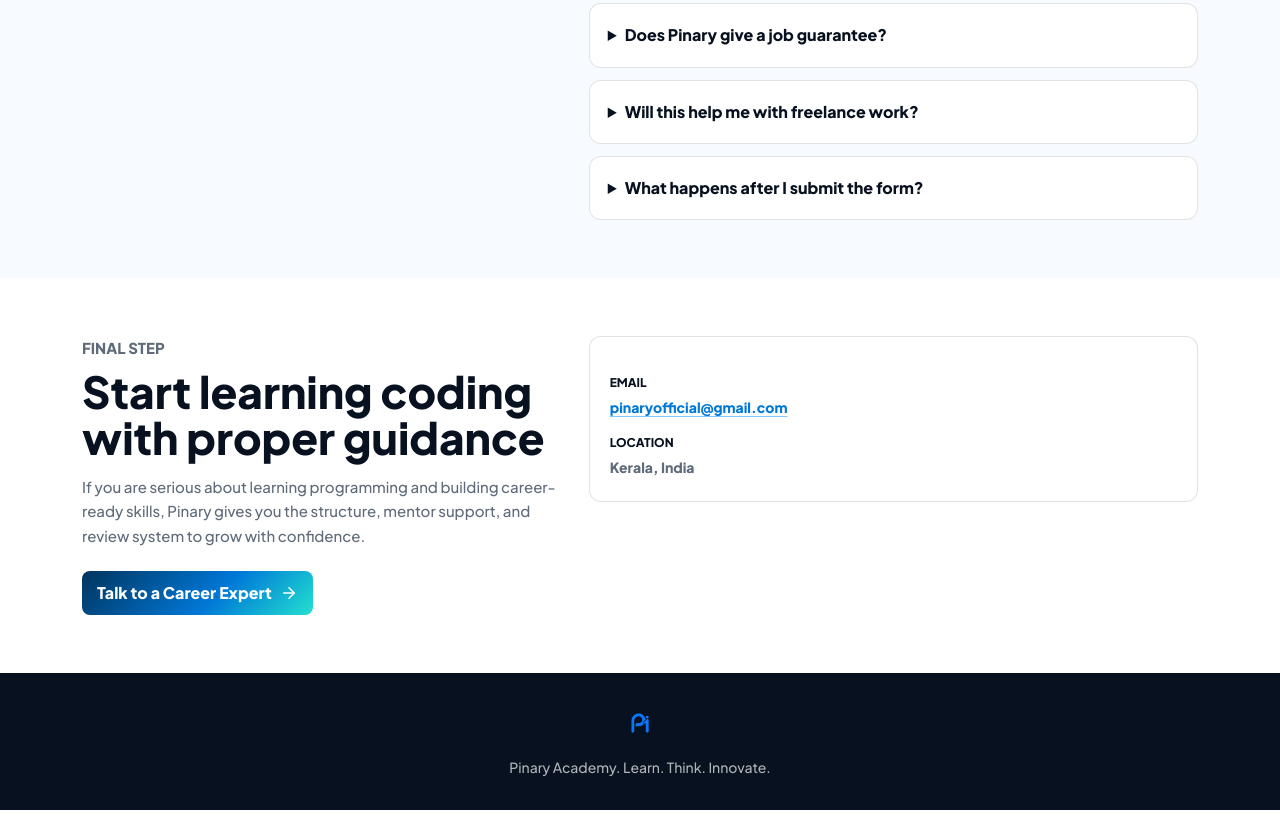
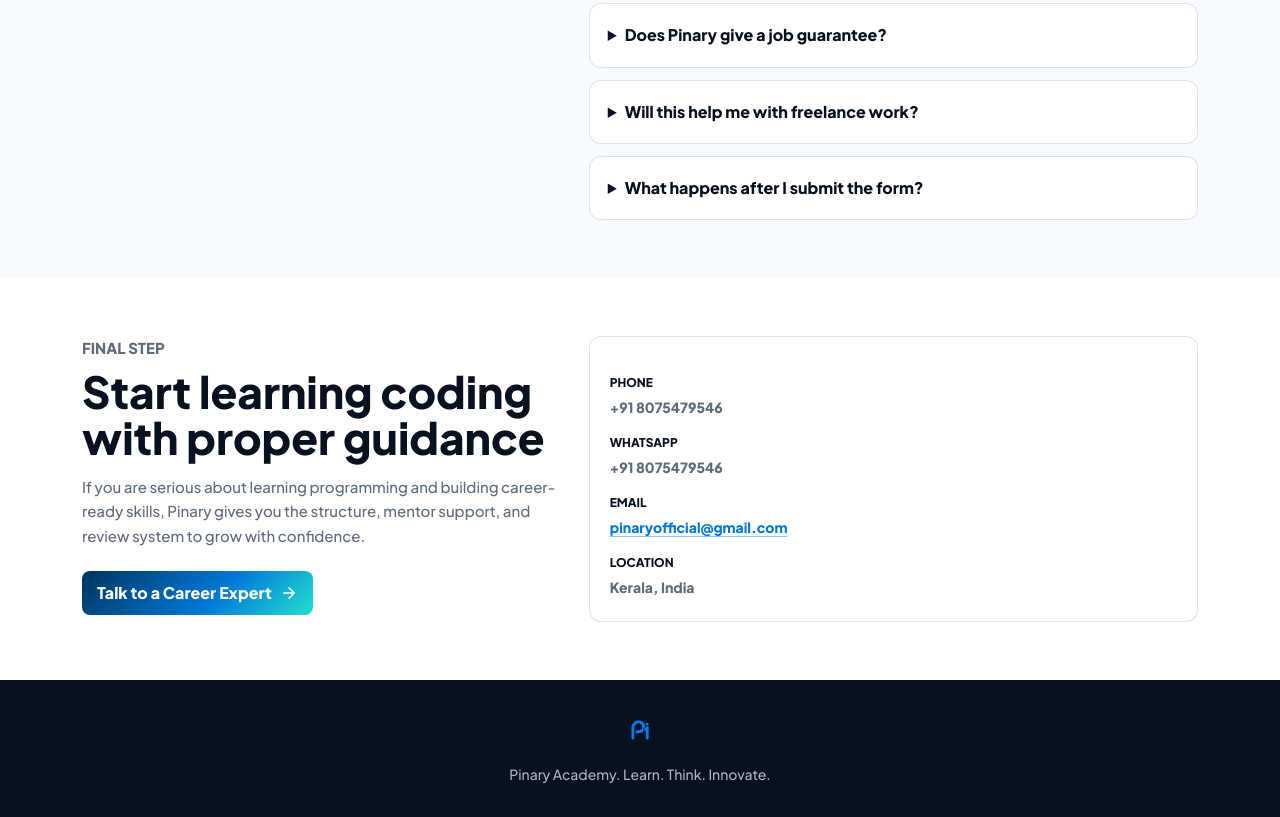
Before and after one commit to Pinary-LLP/pinary-academy, a website: page index.html in a window 1280 px wide. Shown: the part 6141-6958 px from the top of the page. Drawn offline with nearby package versions, Linux system fonts and the light colour scheme.

Commit message:
fix: addd number

```diff
--- a/index.html
+++ b/index.html
@@ -578,8 +578,8 @@
             <a href="#registration" class="primary-cta">Talk to a Career Expert <i data-lucide="arrow-right" aria-hidden="true"></i></a>
           </div>
           <address class="contact-details">
-            <!-- <p><span>Phone</span> +91 00000 00000</p>
-            <p><span>WhatsApp</span> +91 00000 00000</p> -->
+            <p><span>Phone</span> +91 8075479546</p>
+            <p><span>WhatsApp</span> +91 8075479546</p>
             <p><span>Email</span> <a href="mailto:pinaryofficial@gmail.com">pinaryofficial@gmail.com</a></p>
             <p><span>Location</span> Kerala, India</p>
           </address>
```
